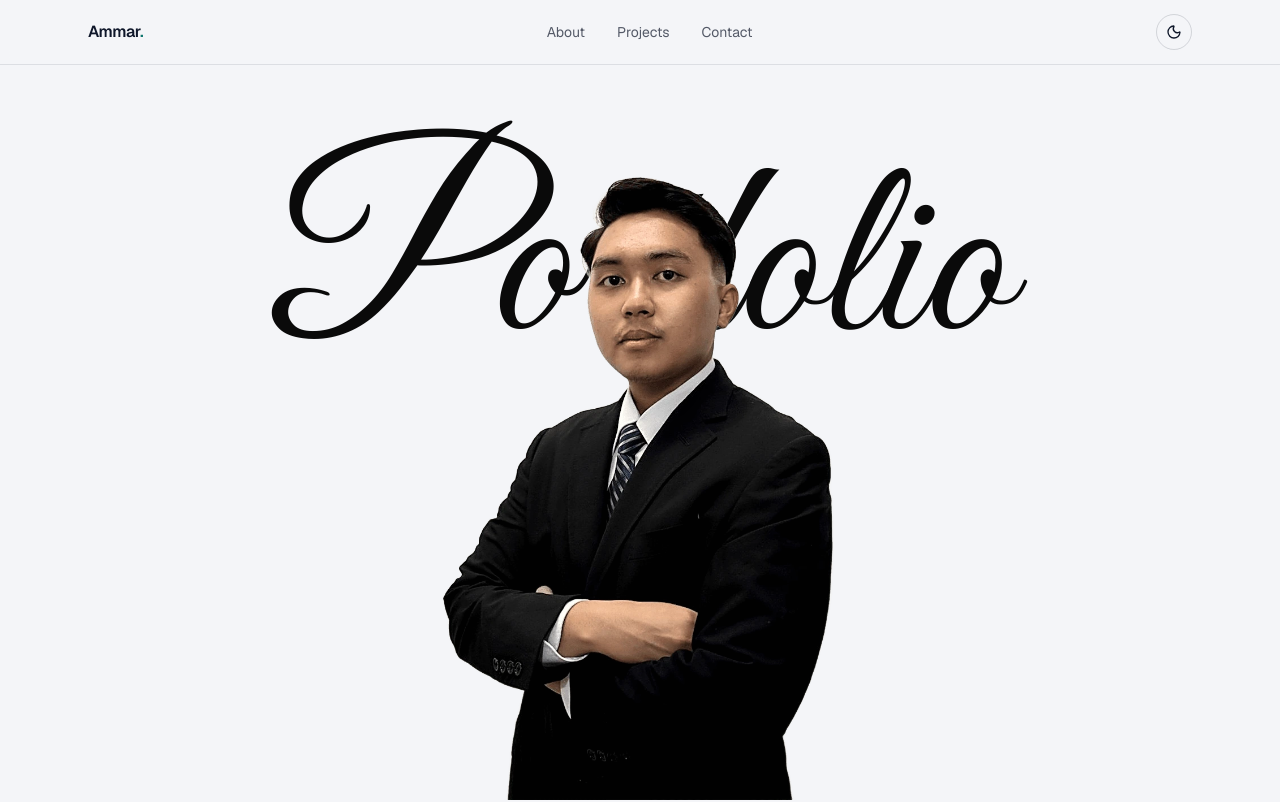
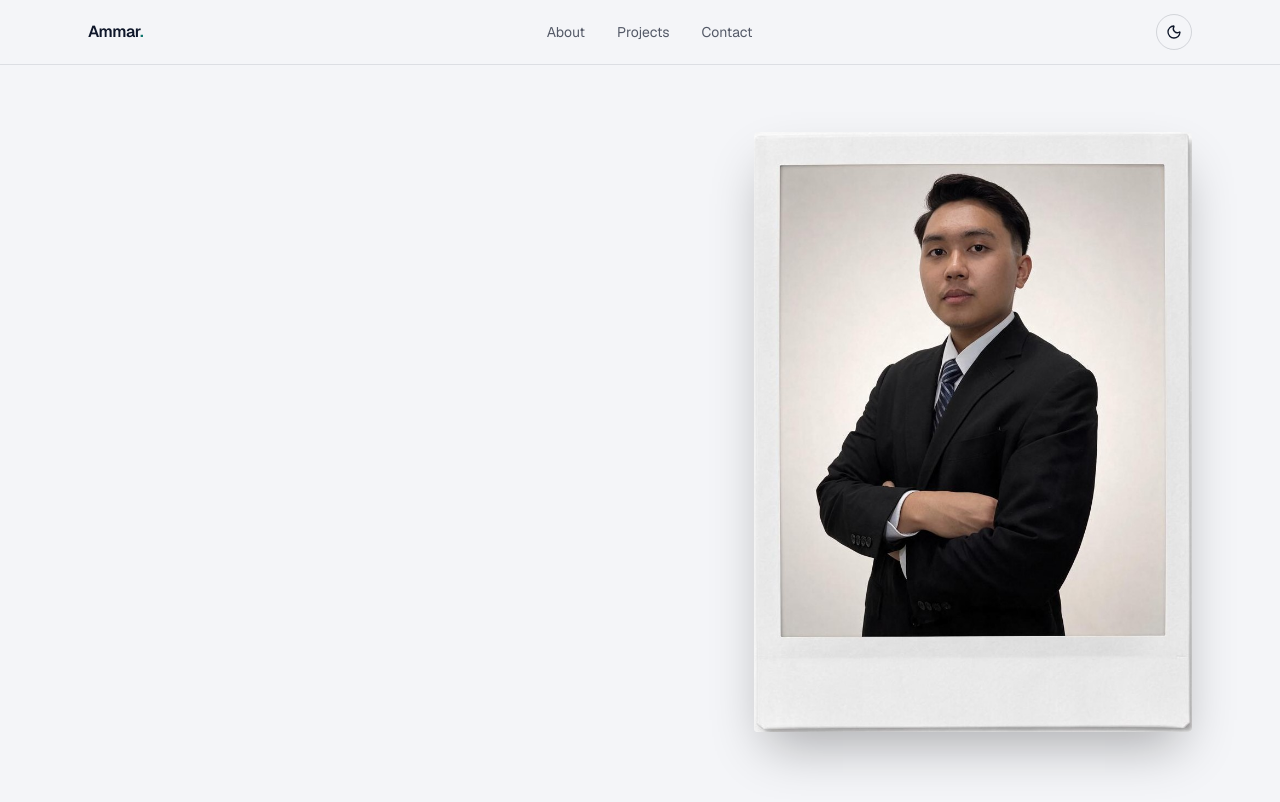
Before and after one commit to muhdammar-azizan/muhdammar-azizan-portfolio, a Next.js app: page / in a window 1280 px wide. Shown: the top 802 px of the page. Built offline with nearby package versions, Linux system fonts and the light colour scheme.

Commit message:
Place polaroid profile photo on the right of the hero and remove the Portfolio title

```diff
--- a/src/app/globals.css
+++ b/src/app/globals.css
@@ -6,7 +6,6 @@
   --foreground: #0f172a;
   --accent: #0f766e;
   --accent-contrast: #ffffff;
-  --hero-word: #0a0a0a;
 }
 
 :root[data-theme="dark"] {
@@ -14,7 +13,6 @@
   --foreground: #e8ecf5;
   --accent: #5eead4;
   --accent-contrast: #0a1128;
-  --hero-word: #e11d2e;
 }
 
 @theme inline {
@@ -22,10 +20,8 @@
   --color-foreground: var(--foreground);
   --color-accent: var(--accent);
   --color-accent-contrast: var(--accent-contrast);
-  --color-hero-word: var(--hero-word);
   --font-sans: var(--font-geist-sans);
   --font-mono: var(--font-geist-mono);
-  --font-script: var(--font-script);
 }
 
 body {
--- a/src/app/layout.tsx
+++ b/src/app/layout.tsx
@@ -1,5 +1,5 @@
 import type { Metadata, Viewport } from "next";
-import { Geist, Geist_Mono, Great_Vibes } from "next/font/google";
+import { Geist, Geist_Mono } from "next/font/google";
 import { siteConfig } from "@/lib/site";
 import "./globals.css";
 
@@ -11,13 +11,6 @@ const geistSans = Geist({
 const geistMono = Geist_Mono({
   variable: "--font-geist-mono",
   subsets: ["latin"],
-});
-
-// Connected script font used for the big "Portfolio" word in the hero.
-const script = Great_Vibes({
-  variable: "--font-script",
-  subsets: ["latin"],
-  weight: "400",
 });
 
 export const metadata: Metadata = {
@@ -61,7 +54,7 @@ export default function RootLayout({ children }: LayoutProps<"/">) {
       lang="en"
       data-theme="light"
       suppressHydrationWarning
-      className={`${geistSans.variable} ${geistMono.variable} ${script.variable} scroll-smooth antialiased`}
+      className={`${geistSans.variable} ${geistMono.variable} scroll-smooth antialiased`}
     >
       <head>
         <script dangerouslySetInnerHTML={{ __html: themeScript }} />
--- a/src/components/Hero.tsx
+++ b/src/components/Hero.tsx
@@ -6,35 +6,31 @@ import { siteConfig } from "@/lib/site";
 
 export default function Hero() {
   return (
-    <section
-      id="top"
-      className="relative flex min-h-screen items-end justify-center overflow-hidden"
-    >
-      {/* Big static script word behind the photo. Color follows the theme. */}
-      <h1
-        className="pointer-events-none absolute inset-x-0 top-[22%] select-none text-center font-script text-[26vw] leading-none text-hero-word sm:top-[18%] sm:text-[20vw]"
-      >
-        Portfolio
-        <span className="sr-only"> of {siteConfig.name}</span>
-      </h1>
+    <section id="top" className="relative min-h-screen overflow-hidden">
+      <h1 className="sr-only">{siteConfig.name}</h1>
 
-      {/* Cut-out photo, anchored to the bottom and centered. */}
+      <div className="mx-auto grid min-h-screen max-w-6xl items-center gap-12 px-6 pb-12 pt-28 lg:grid-cols-2">
+        {/* Left column is intentionally empty for now. */}
+        <div />
+
+        {/* Right column: profile photo */}
         <motion.div
-        initial={{ opacity: 0, y: 40 }}
+          initial={{ opacity: 0, y: 30 }}
           animate={{ opacity: 1, y: 0 }}
           transition={{ duration: 0.8, ease: "easeOut" }}
-        className="relative z-10 flex justify-center"
+          className="flex justify-center lg:justify-end"
         >
           <Image
             src={siteConfig.heroImage}
             alt={`Portrait of ${siteConfig.name}`}
-          width={760}
-          height={1132}
-          sizes="(min-width: 640px) 560px, 90vw"
+            width={800}
+            height={1096}
+            sizes="(min-width: 1024px) 420px, 80vw"
             priority
-          className="h-[80vh] w-auto max-w-[95vw] object-contain object-bottom"
+            className="h-auto max-h-[75vh] w-auto max-w-full rounded-sm shadow-2xl shadow-black/30"
           />
         </motion.div>
+      </div>
     </section>
   );
 }
--- a/src/lib/site.ts
+++ b/src/lib/site.ts
@@ -10,7 +10,7 @@ export const siteConfig = {
   tagline: "Building reliable web applications, from idea to deployment.",
   role: "Software Engineer",
   // Profile photo shown in the hero section.
-  heroImage: "/images/profile-cutout.webp",
+  heroImage: "/images/profile-polaroid.jpg",
   bio: [
     "Placeholder: write a short introduction about yourself here.",
     "Placeholder: add a second paragraph about your background and what drives you.",
```
Also changed, not shown: public/images/profile-cutout.webp (deleted), public/images/profile-polaroid.jpg (added). Lines whose indentation alone changed are shown as unchanged.
